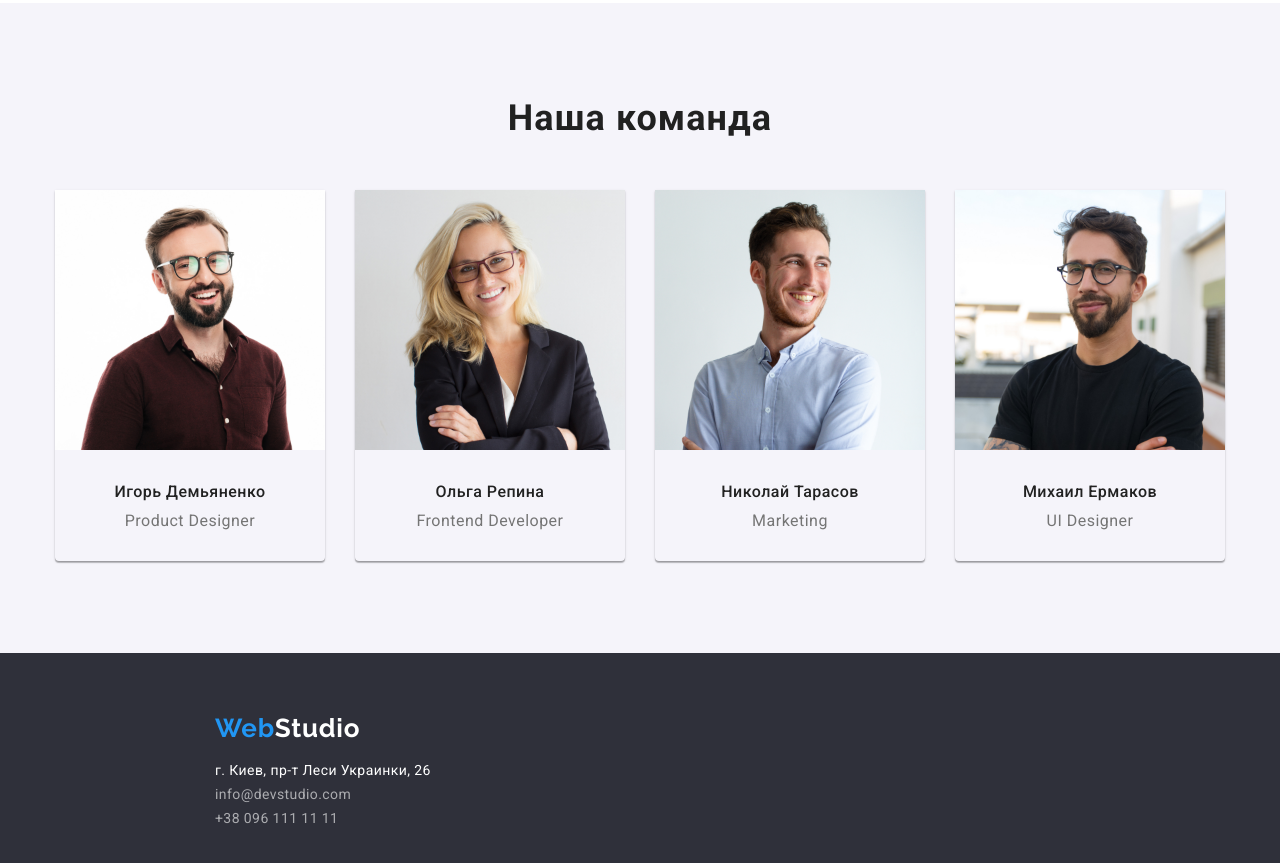
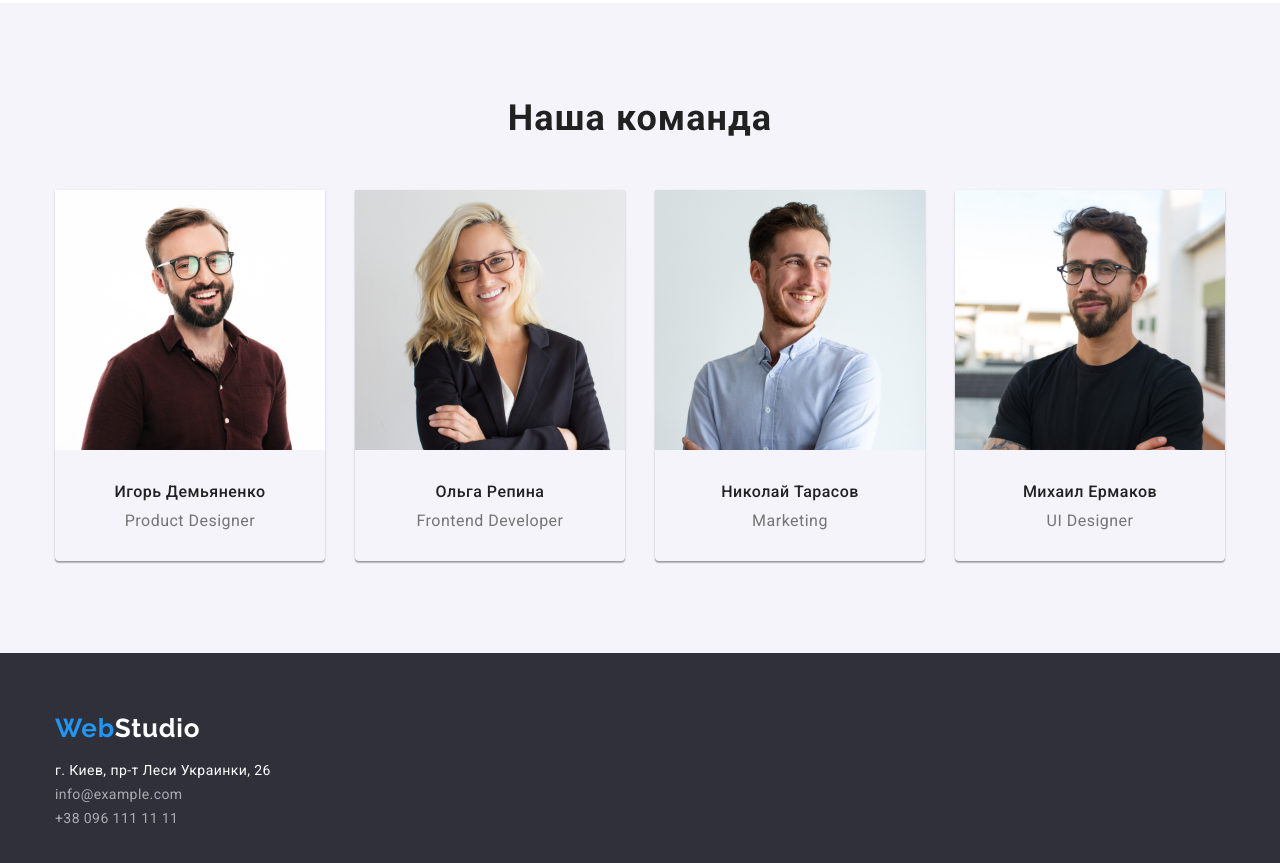
Before and after one commit to onluwin/goit-markup-hw-03, a plain HTML site: page index.html in a window 1280 px wide. Shown: the part 1452-2315 px from the top of the page. Drawn offline with nearby package versions, Linux system fonts and the light colour scheme.

Commit message:
fix footer

```diff
--- a/css/styles.css
+++ b/css/styles.css
@@ -311,7 +311,6 @@ li {
   background: #2f303a;
 }
 .footer-container {
-  margin: 0;
   height: 250px;
 }
 .footer-logo {
@@ -323,7 +322,6 @@ li {
   line-height: 1.19;
   letter-spacing: 0.03em;
   margin-bottom: 15px;
-  margin-left: 215px;
   color: #ffffff;
   padding-top: 60px;
 }
@@ -335,7 +333,6 @@ li {
   line-height: 1.71;
   letter-spacing: 0.03em;
   color: #ffffff;
-  margin-left: 215px;
 }
 .footer-mail {
   font-family: "Roboto";
@@ -345,7 +342,6 @@ li {
   line-height: 1.71;
   letter-spacing: 0.03em;
   color: rgba(255, 255, 255, 0.6);
-  margin-left: 215px;
 }
 .footer-mail:hover,
 .footer-mail:focus {
@@ -359,7 +355,6 @@ li {
   line-height: 1.71;
   letter-spacing: 0.03em;
   color: rgba(255, 255, 255, 0.6);
-  margin-left: 215px;
 }
 .footer-tel:hover,
 .footer-tel:focus {
--- a/index.html
+++ b/index.html
@@ -182,7 +182,7 @@
     </main>
     <!-- Footer -->
     <footer class="footer">
-      <div class="footer-container">
+      <div class="footer-container container">
         <a class="footer-logo" lang="en" href="index.html"
           ><span class="logo-styles">Web</span>Studio</a
         >
@@ -191,8 +191,8 @@
             >г. Киев, пр-т Леси Украинки, 26</a
           >
           <ul class="footer-contacts">
-            <a lang="en" class="footer-mail" href="mailto:info@devstudio.com"
-              >info@devstudio.com</a
+            <a lang="en" class="footer-mail" href="mailto:info@example.com"
+              >info@example.com</a
             >
             <br />
             <a class="footer-tel" href="tel:+380961111111">+38 096 111 11 11</a>
```
Also changed, not shown: portfolio.html (+1 -1 lines).
